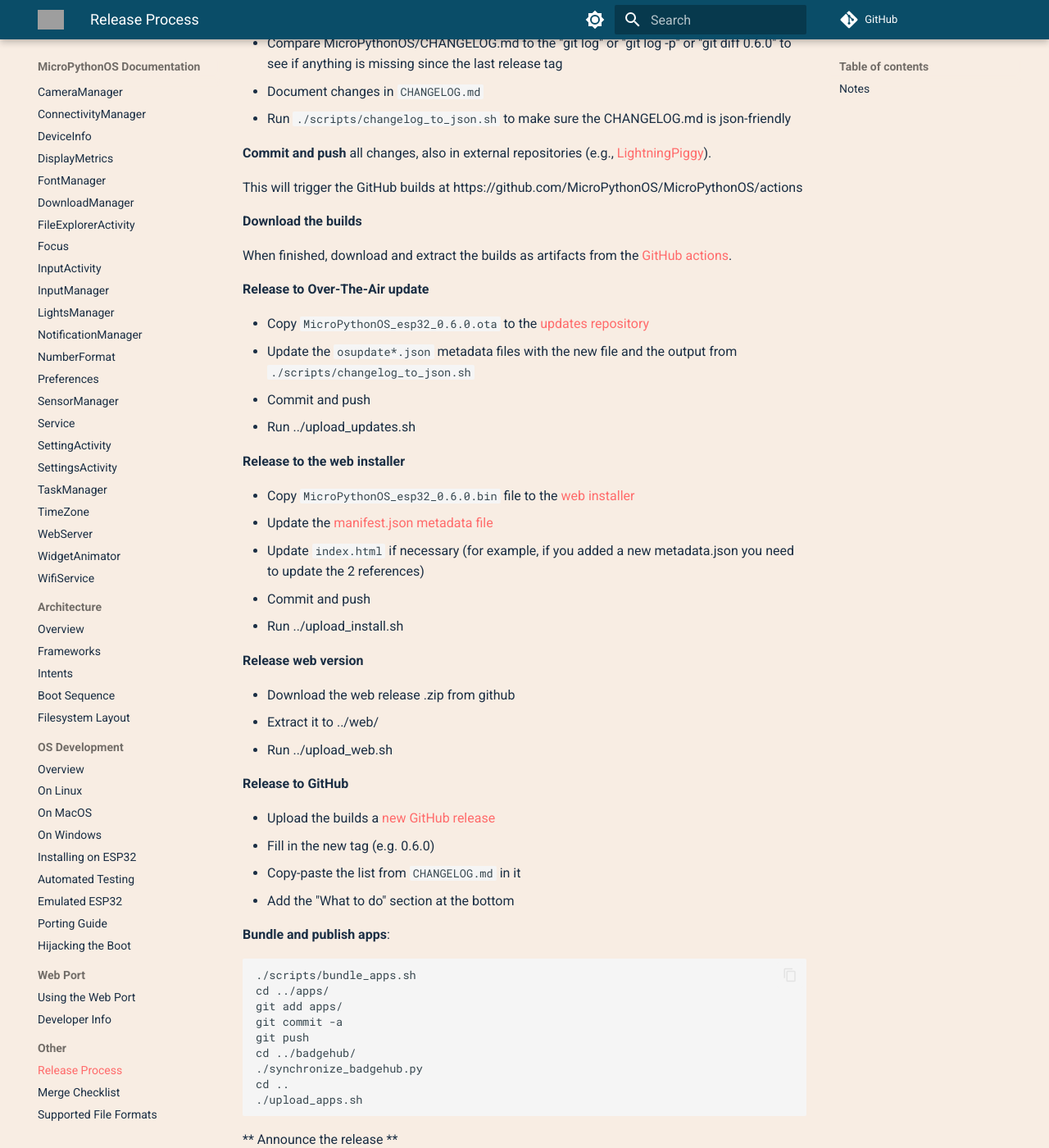
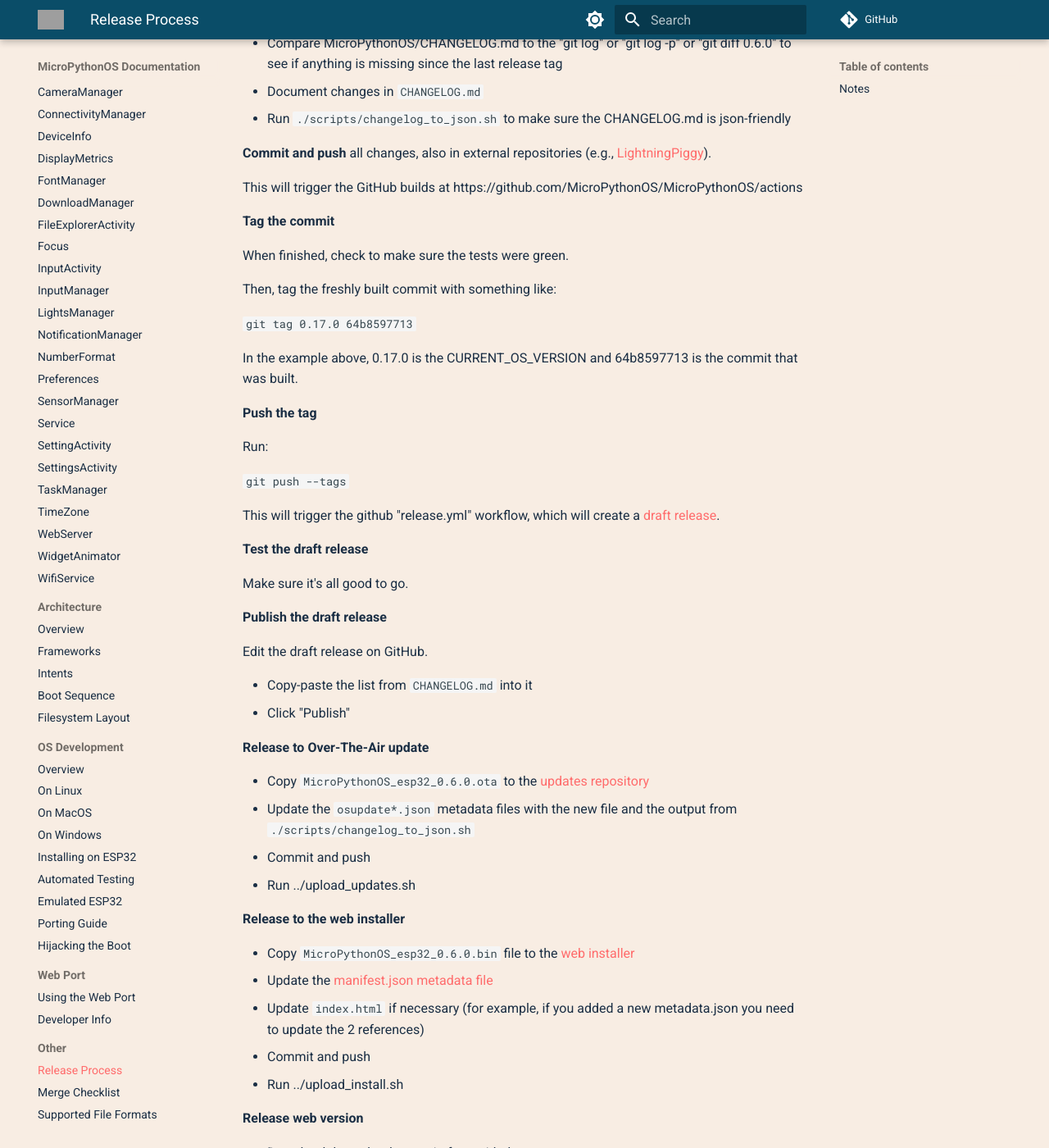
Before and after one commit to MicroPythonOS/docs, an MkDocs documentation site: the page built from docs/other/release-checklist.md, in a window 1280 px wide and 1400 px high, scrolled down 396 px. Shown: the whole window at 82% size. Built offline with MkDocs 1.6.1 and Material for MkDocs 9.7.7, drawn with Linux system fonts in a browser that asks for light colours; comment, search, counter and statistics services are not loaded; grey boxes are pictures that could not be loaded.

Commit message:
Update docs

```diff
--- a/docs/other/release-checklist.md
+++ b/docs/other/release-checklist.md
@@ -21,9 +21,34 @@
 
 This will trigger the GitHub builds at https://github.com/MicroPythonOS/MicroPythonOS/actions
 
-**Download the builds**
+**Tag the commit**
 
-When finished, download and extract the builds as artifacts from the [GitHub actions](https://github.com/MicroPythonOS/MicroPythonOS/actions).
+When finished, check to make sure the tests were green.
+
+Then, tag the freshly built commit with something like:
+
+`git tag 0.17.0 64b8597713`
+
+In the example above, 0.17.0 is the CURRENT_OS_VERSION and 64b8597713 is the commit that was built.
+
+**Push the tag**
+
+Run:
+
+`git push --tags`
+
+This will trigger the github "release.yml" workflow, which will create a [draft release](https://github.com/MicroPythonOS/MicroPythonOS/releases).
+
+**Test the draft release**
+
+Make sure it's all good to go.
+
+**Publish the draft release**
+
+Edit the draft release on GitHub.
+
+- Copy-paste the list from `CHANGELOG.md` into it
+- Click "Publish"
 
 **Release to Over-The-Air update**
 
@@ -45,13 +70,6 @@
 - Download the web release .zip from github
 - Extract it to ../web/
 - Run ../upload_web.sh
-
-**Release to GitHub**
-
-- Upload the builds a [new GitHub release](https://github.com/MicroPythonOS/MicroPythonOS/releases/new)
-- Fill in the new tag (e.g. 0.6.0)
-- Copy-paste the list from `CHANGELOG.md` in it
-- Add the "What to do" section at the bottom
 
 **Bundle and publish apps**:
 
```
Also changed, not shown: docs/apps/app-lifecycle.md (+31 -0 lines).
